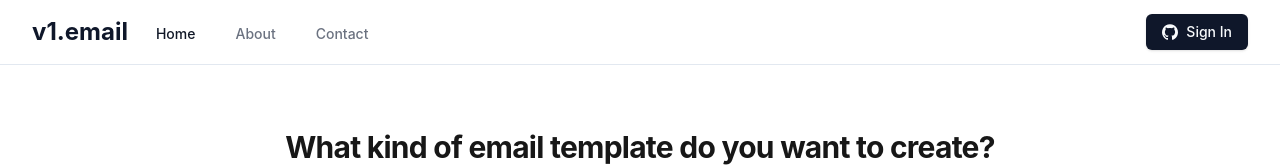
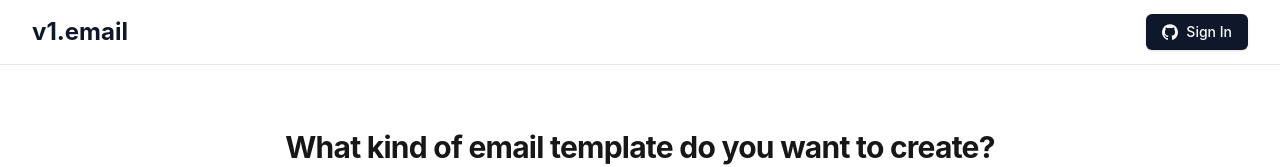
Before and after one commit to anaclumos/v1.email, a Next.js app: page / in a window 1280 px wide. Shown: the top 167 px of the page. Built offline with nearby package versions, Linux system fonts and the light colour scheme; no server answers.

Commit message:
refactor: Remove unnecessary navigation links from NavBar component

```diff
--- a/src/components/nav-bar.tsx
+++ b/src/components/nav-bar.tsx
@@ -27,23 +27,6 @@ export function Nav({ user }: { user?: User | null }) {
               <span className="text-2xl font-bold text-primary">
                 <Link href="/">v1.email</Link>
               </span>
-            </div>
-            <div className="hidden sm:ml-6 sm:flex sm:space-x-8">
-              <Link href="/" className="inline-flex items-center px-1 pt-1 text-sm font-medium text-gray-900">
-                Home
-              </Link>
-              <Link
-                href="/about"
-                className="inline-flex items-center px-1 pt-1 text-sm font-medium text-gray-500 hover:text-gray-700"
-              >
-                About
-              </Link>
-              <Link
-                href="/contact"
-                className="inline-flex items-center px-1 pt-1 text-sm font-medium text-gray-500 hover:text-gray-700"
-              >
-                Contact
-              </Link>
             </div>
           </div>
           <div className="hidden sm:ml-6 sm:flex sm:items-center">
```
